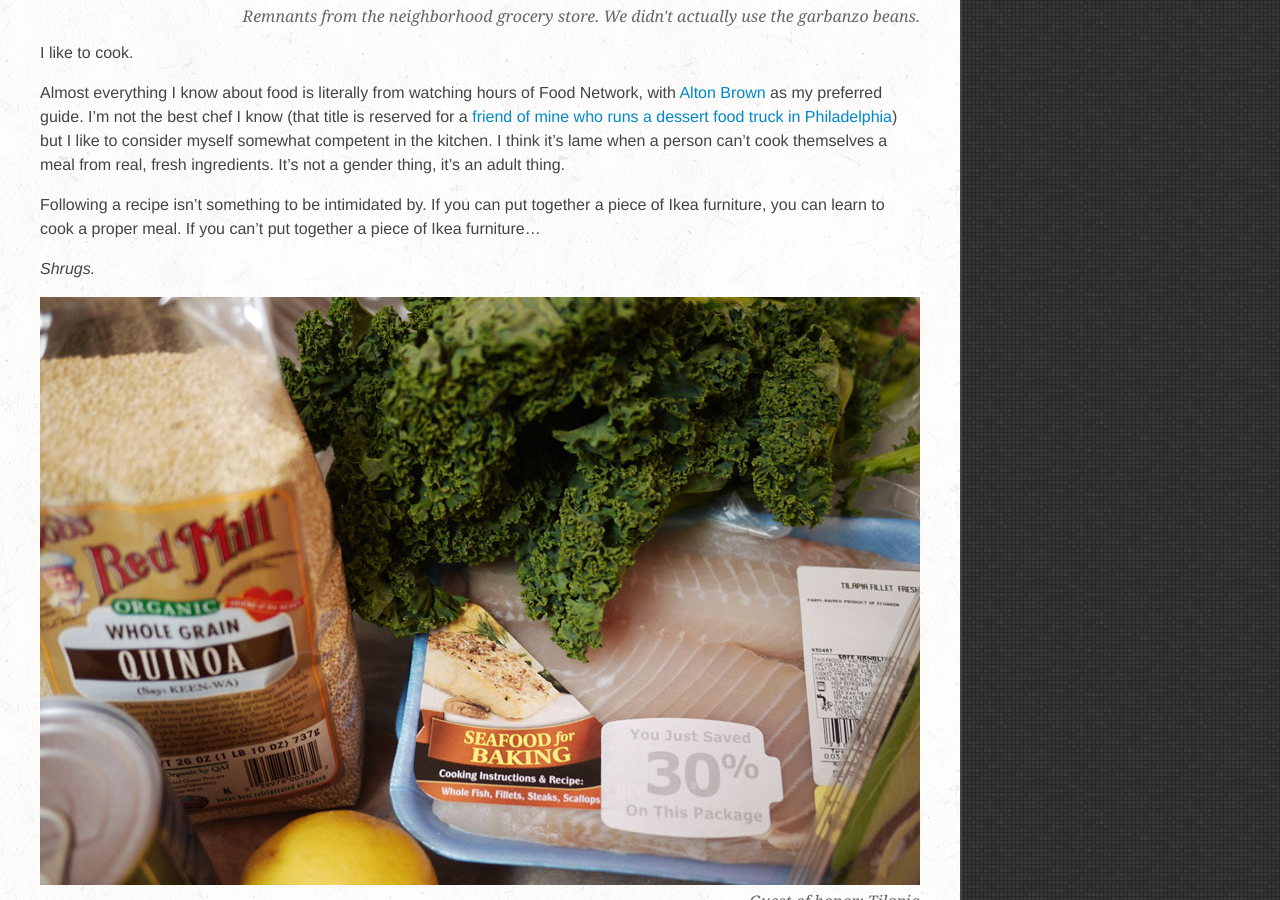
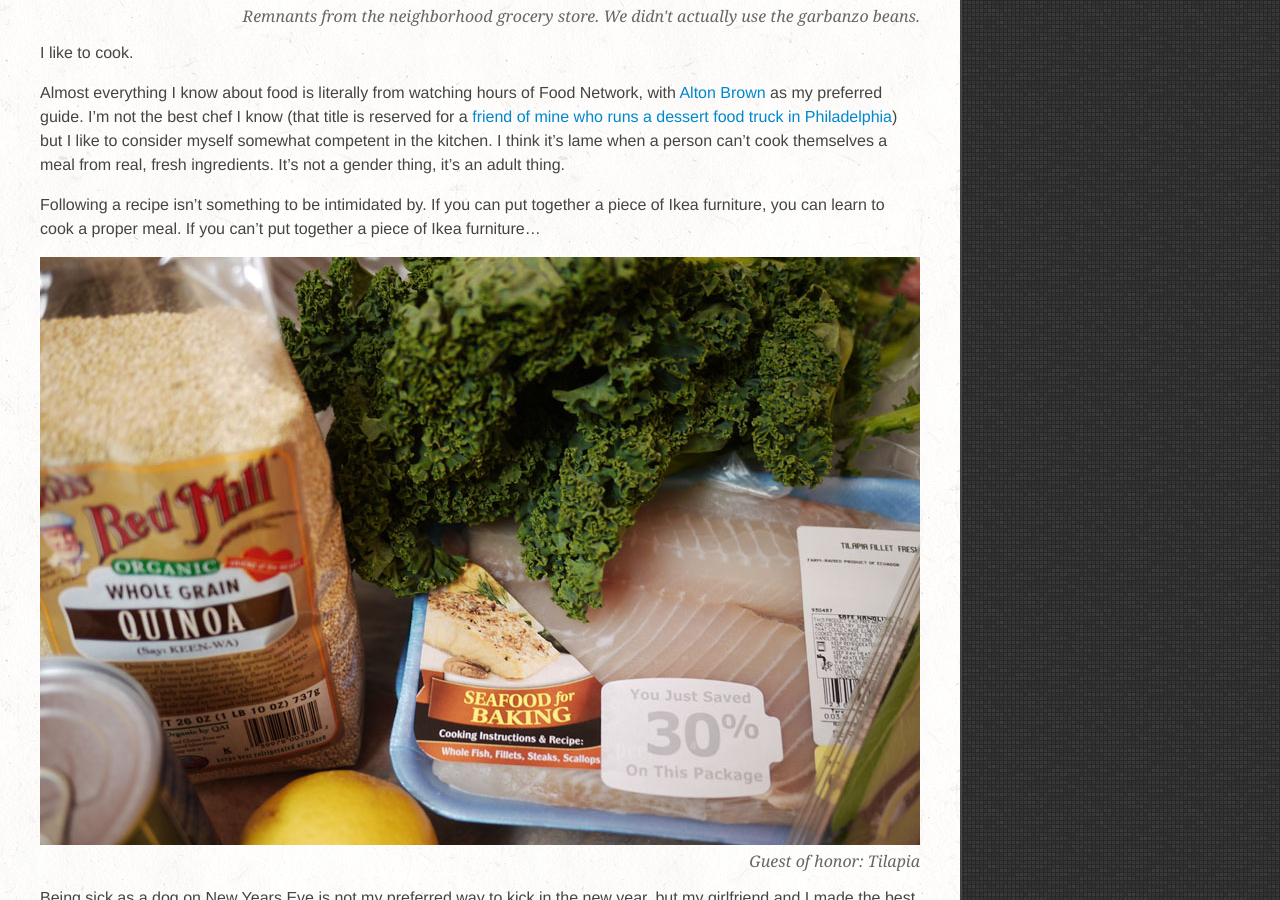
Before and after one commit to danielna/danielna.github.com, a Jekyll site: the page built from _posts/2012-12-31-nye-cooking.md, in a window 1280 px wide and 900 px high, scrolled down 735 px. Built offline with Jekyll 4.4.1, drawn with Linux system fonts in a browser that asks for light colours; nearby versions of some CDN libraries; library files that are not in the unit come from our copies; Markdown is read by kramdown in place of the engine named in the settings; comment, search, counter and statistics services are not loaded.

Commit message:
small post update

```diff
--- a/_posts/2012-12-31-nye-cooking.md
+++ b/_posts/2012-12-31-nye-cooking.md
@@ -13,8 +13,6 @@ I like to cook.
 Almost everything I know about food is literally from watching hours of Food Network, with <a href="http://www.foodnetwork.com/good-eats/index.html" target="_blank" title="Good Eats">Alton Brown</a> as my preferred guide.  I'm not the best chef I know (that title is reserved for a <a href="http://www.sugarphillytruck.com/about/" title="About Sugar Philly Truck" target="_blank">friend of mine who runs a dessert food truck in Philadelphia</a>) but I like to consider myself somewhat competent in the kitchen.  I think it's lame when a person can't cook themselves a meal from real, fresh ingredients.  It's not a gender thing, it's an adult thing.
 
 Following a recipe isn't something to be intimidated by.  If you can put together a piece of Ikea furniture, you can learn to cook a proper meal.  If you can't put together a piece of Ikea furniture...
-
-<em>Shrugs.</em>
 
 <img src="/assets/img/2012-12-31/2.jpg" title="Tilapia"/>
 <div class="caption">Guest of honor: Tilapia</div>
```
